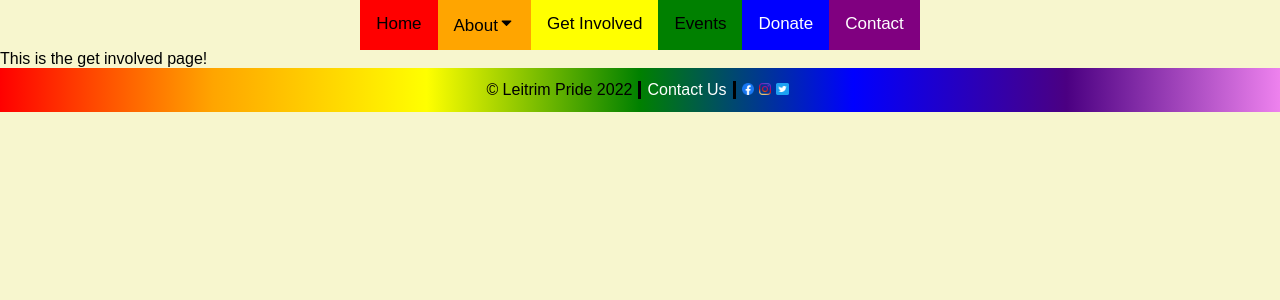
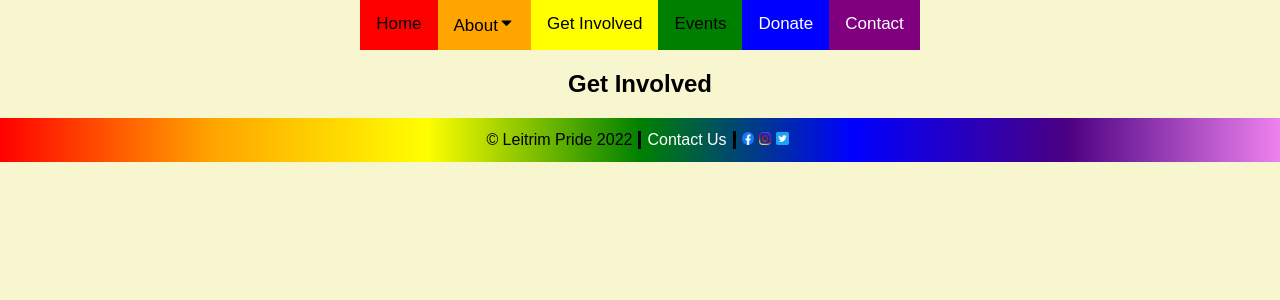
Before and after one commit to Jacobs1986/leitrim-pride, a React (Create React App) app: page /getinvolved in a window 1280 px wide. Shown: the top 300 px of the page. Built offline with nearby package versions, Linux system fonts and the light colour scheme; the HTML template or start-up script is replaced by a standard one.

Commit message:
Added page title

```diff
--- a/src/pages/get-involved-page.js
+++ b/src/pages/get-involved-page.js
@@ -2,6 +2,11 @@ import React from "react";
 
 export default function GetInvolved() {
     return (
-        <div>This is the get involved page!</div>
+        <div>
+            {/* Page Title */}
+            <h2 style={{ textAlign: "center" }}>
+                Get Involved
+            </h2>
+        </div>
     );
 };
```
